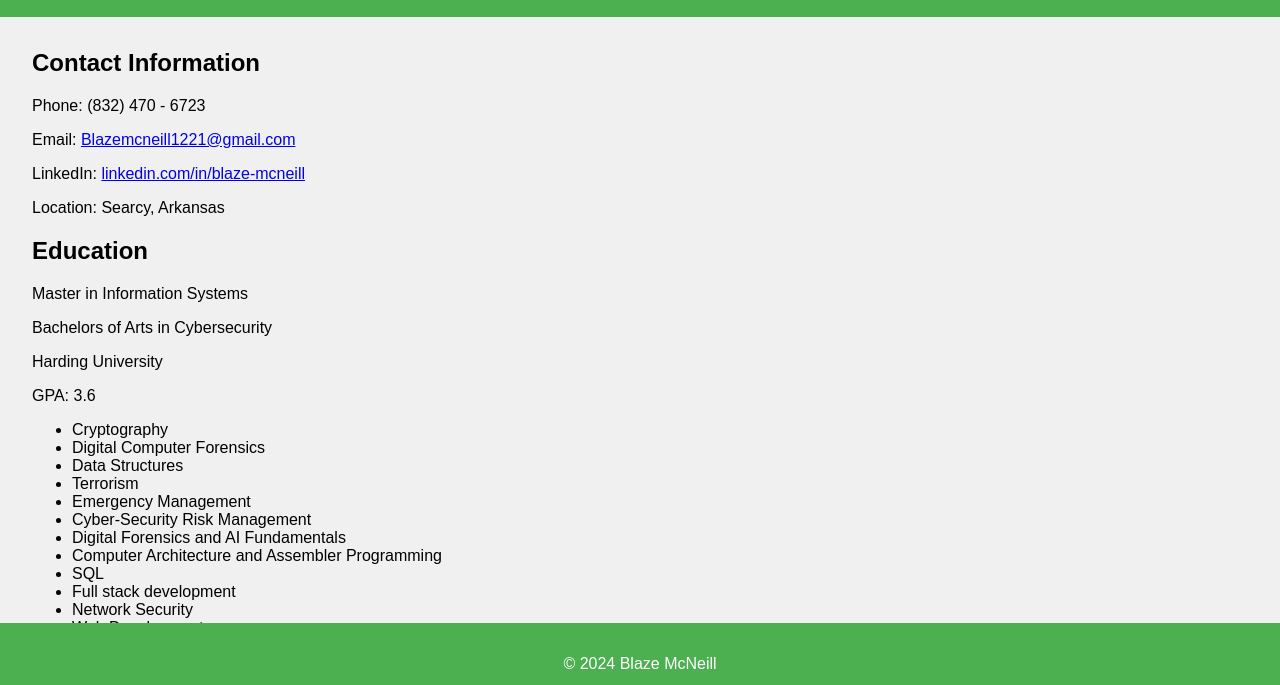
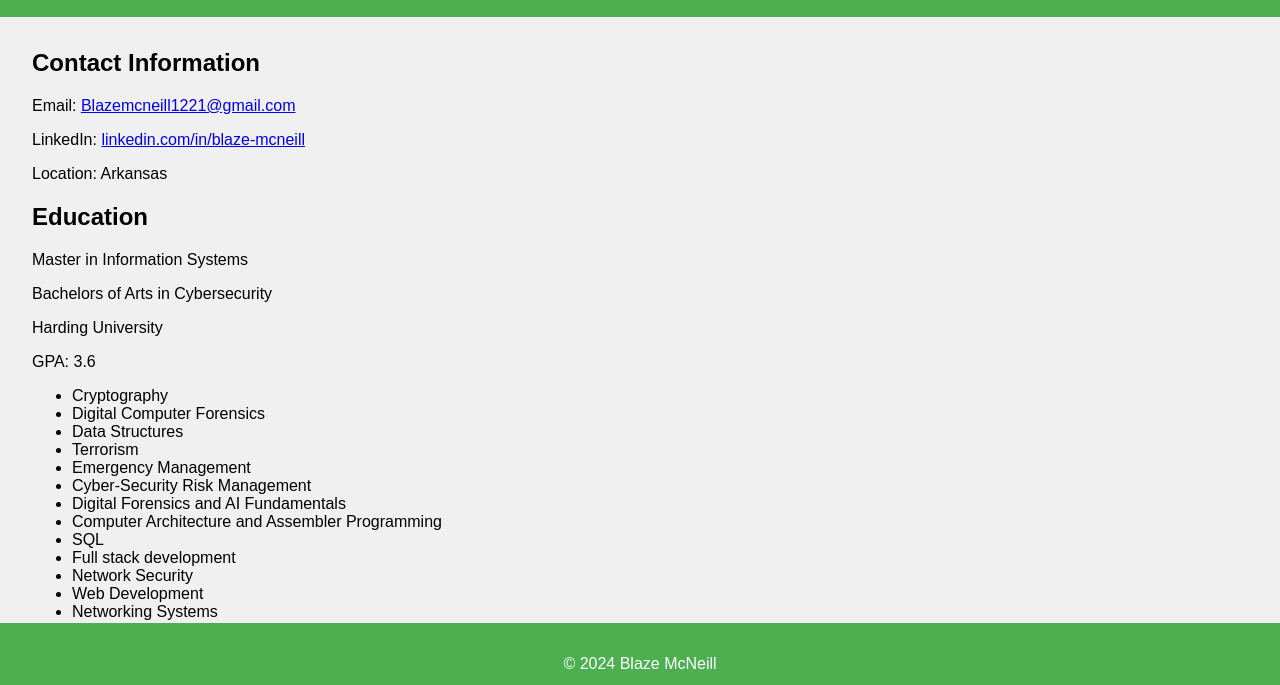
Before and after one commit to Bmcneill1221/MyWebsite, a plain HTML site: page index.html in a window 1280 px wide. Shown: the part 95-780 px from the top of the page. Drawn offline with Linux system fonts and the light colour scheme.

Commit message:
index.html

```diff
--- a/index.html
+++ b/index.html
@@ -76,10 +76,9 @@
     <main>
         <section>
             <h2>Contact Information</h2>
-            <p>Phone: (832) 470 - 6723</p>
             <p>Email: <a href="mailto:Blazemcneill1221@gmail.com">Blazemcneill1221@gmail.com</a></p>
             <p>LinkedIn: <a href="https://linkedin.com/in/blaze-mcneill">linkedin.com/in/blaze-mcneill</a></p>
-            <p>Location: Searcy, Arkansas</p>
+            <p>Location: Arkansas</p>
         </section>
 
         <section>
```
